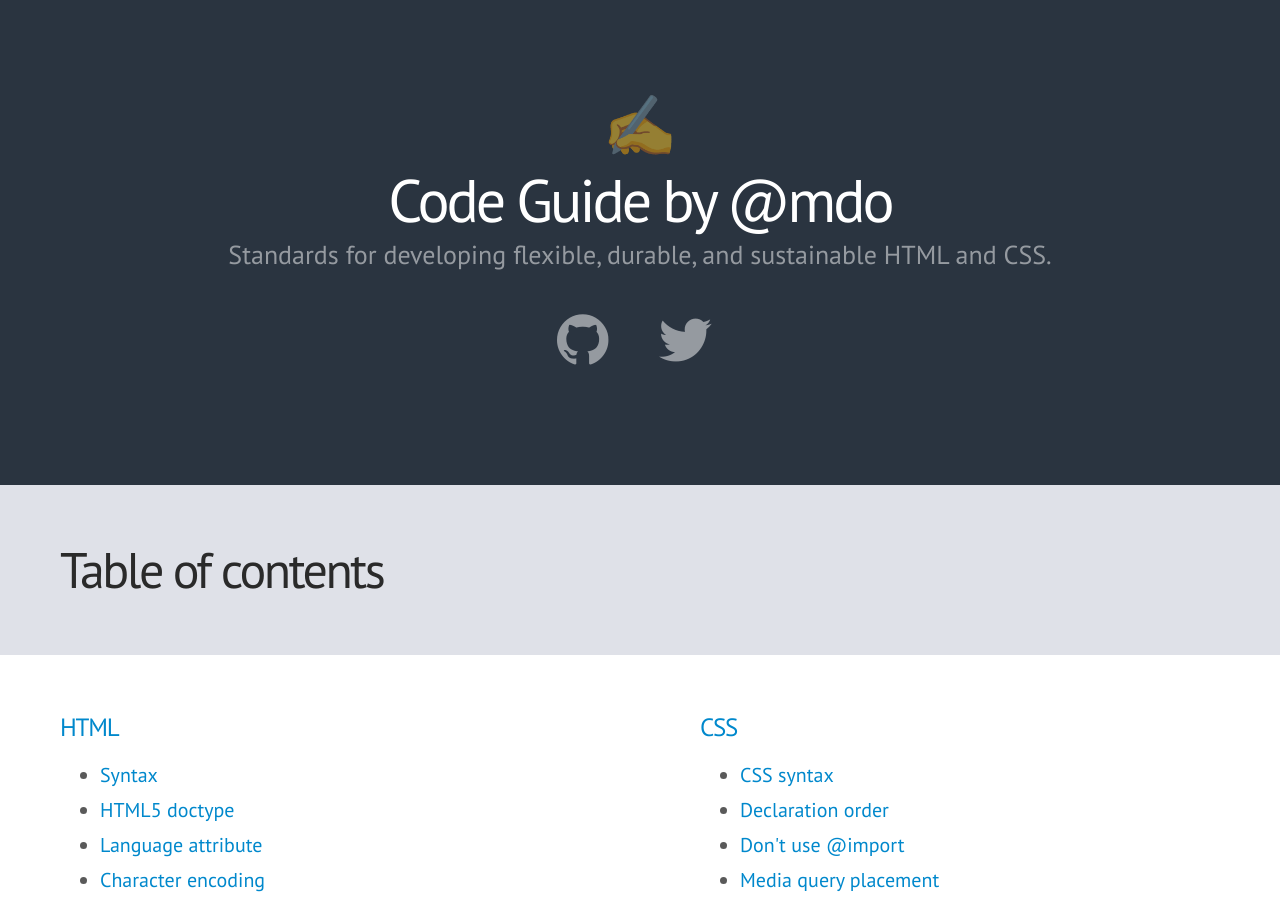
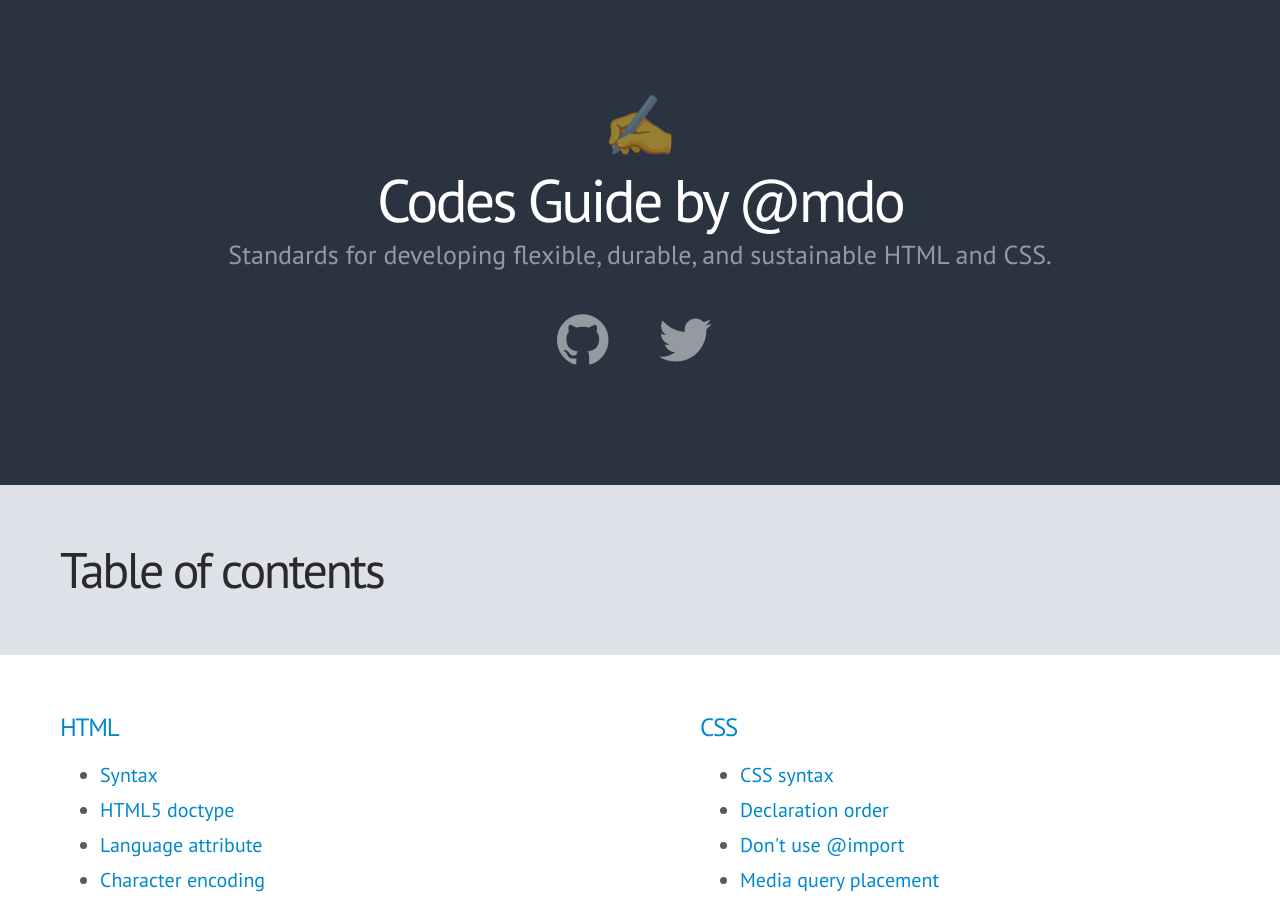
Before and after one commit to mdo/code-guide, a Jekyll site: the page built from index.html, in a window 1280 px wide and 900 px high. Built offline with Jekyll 4.4.1, drawn with Linux system fonts in a browser that asks for light colours; some web fonts are replaced; Markdown is read by kramdown in place of the engine named in the settings; comment, search, counter and statistics services are not loaded.

Commit message:
Update _config.yml

```diff
--- a/_config.yml
+++ b/_config.yml
@@ -1,4 +1,4 @@
-name:          Code Guide by @mdo
+name:          Codes Guide by @mdo
 description:   Standards for developing flexible, durable, and sustainable HTML and CSS.
 url:           http://codeguide.co
 
```
